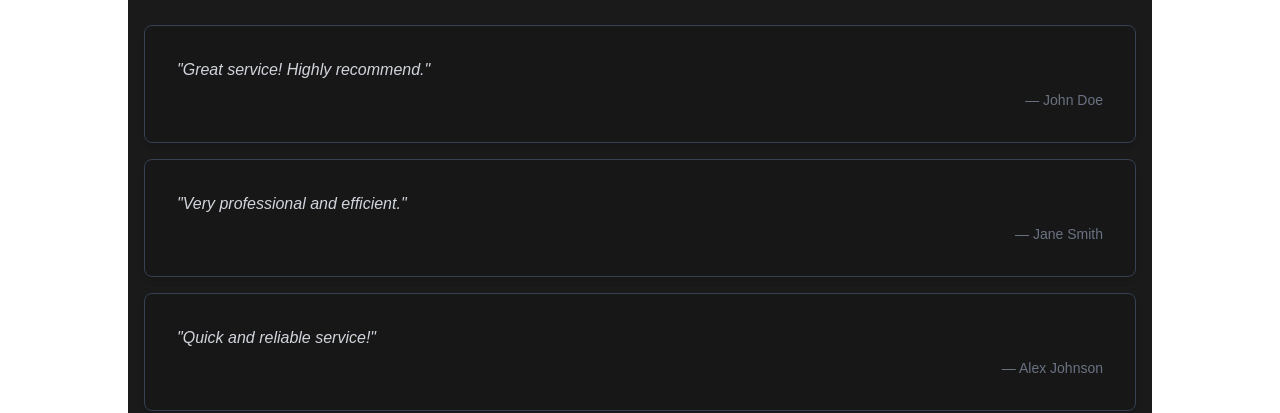
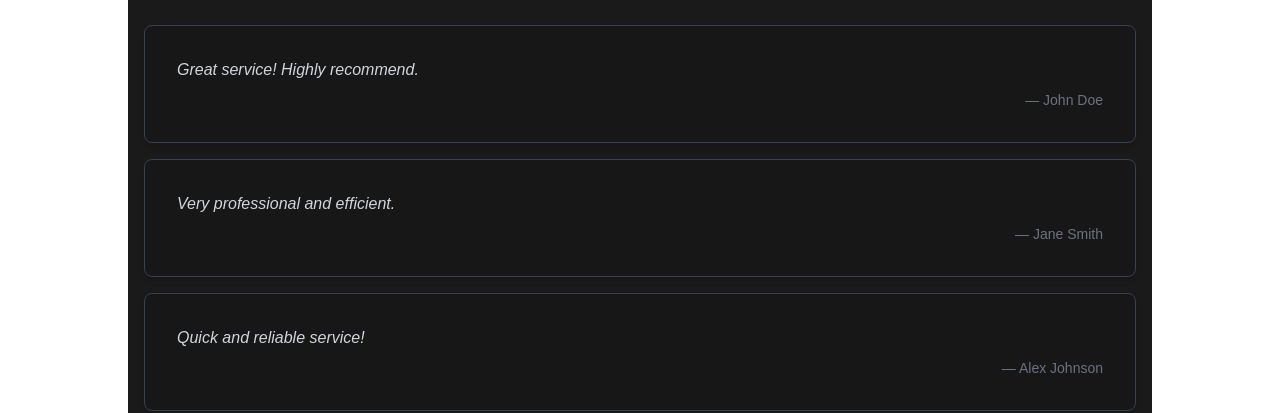
Before and after one commit to Dnmrk4/bilstein, a Next.js app: page /servicetips in a window 1280 px wide. Shown: the part 911-1324 px from the top of the page. Built offline with nearby package versions, Linux system fonts and the light colour scheme.

Commit message:
Fix feedback message rendering in Customer Feedbacks section

```diff
--- a/src/app/servicetips/page.tsx
+++ b/src/app/servicetips/page.tsx
@@ -78,7 +78,7 @@ const Home = () => {
             feedbacks.map((fb, idx) => (
               <Card key={idx} className="bg-neutral-900 border border-gray-700">
                 <CardContent className="p-4">
-                  <p className="text-gray-300 italic">"{fb.message}"</p>
+                  <p className="text-gray-300 italic">{fb.message}</p>
                   <p className="text-sm text-gray-500 text-right mt-2">
                     — {fb.name}
                   </p>
```
